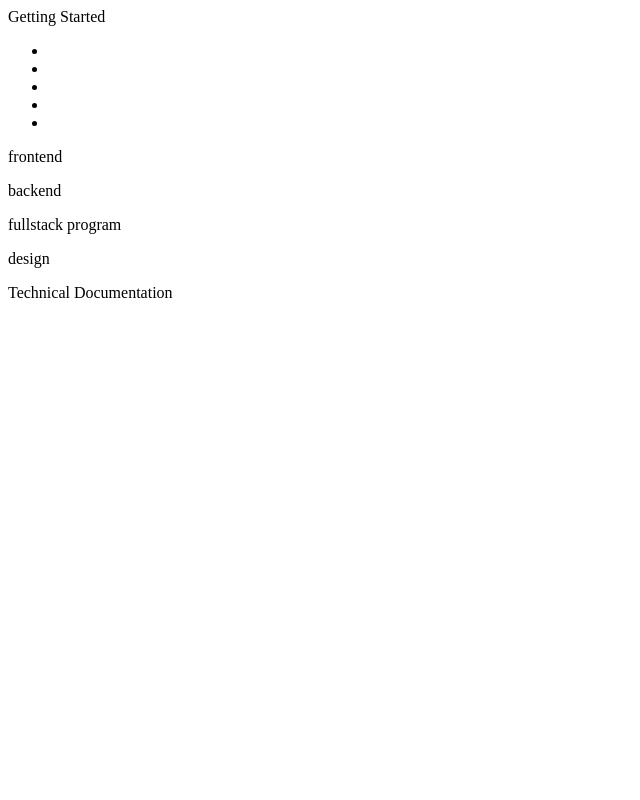
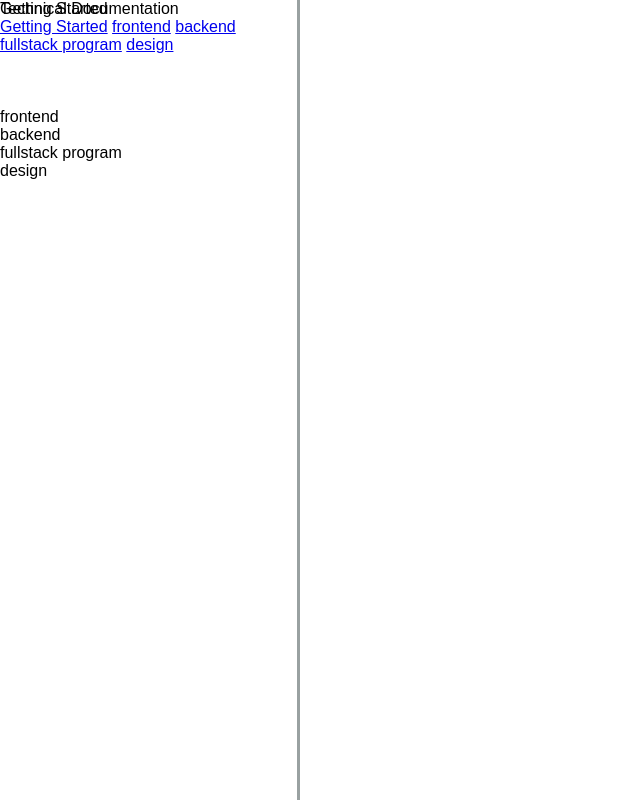
Before and after one commit to wenotch/microverse-emma-mehdi, a plain HTML site: page index.html in a window 1280 px wide. Shown: the whole page, without its empty margins (0-640 px from the left). Drawn offline with Linux system fonts and the light colour scheme.

Commit message:
satisfied user story 10-15 except 14

```diff
--- a/css/style.css
+++ b/css/style.css
@@ -0,0 +1,28 @@
+* {
+  padding: 0;
+  margin: 0;
+  box-sizing: border-box;
+}
+
+body {
+  font-family: sans-serif;
+  display: flex;
+}
+
+#navbar {
+  position: fixed;
+  min-width: 290px;
+  top: 0px;
+  left: 0px;
+  width: 300px;
+  height: 100%;
+  border-right: solid;
+  border-color: rgba(0, 22, 22, 0.4);
+}
+
+@media only screen and (max-width: 815px) {
+  body {
+    background-color: lightgreen;
+    display: flex;
+  }
+}
--- a/index.html
+++ b/index.html
@@ -7,6 +7,14 @@
   </head>
 
   <body>
+    <nav id="navbar">
+      <header>Technical Documentation</header>
+      <a href="#Getting_Started" class="nav-link">Getting Started</a>
+      <a href="#frontend" class="nav-link">frontend</a>
+      <a href="#backend" class="nav-link">backend</a>
+      <a href="#fullstack_program" class="nav-link">fullstack program</a>
+      <a href="#design" class="nav-link">design</a>
+    </nav>
     <main id="main-doc">
       <section class="main-section" id="Getting_Started">
         <header>Getting Started</header>
@@ -46,21 +54,6 @@
         <p></p>
         <code></code>
       </section>
-
-      <nav id="navbar">
-        <header>Technical Documentation</header>
-        <a href="" class="nav-link"></a>
-        <a href="" class="nav-link"></a>
-        <a href="" class="nav-link"></a>
-        <a href="" class="nav-link"></a>
-        <a href="" class="nav-link"></a>
-
-      </nav>
-
-
-
-
-
     </main>
 
     <script src="https://cdn.freecodecamp.org/testable-projects-fcc/v1/bundle.js"></script>
```
